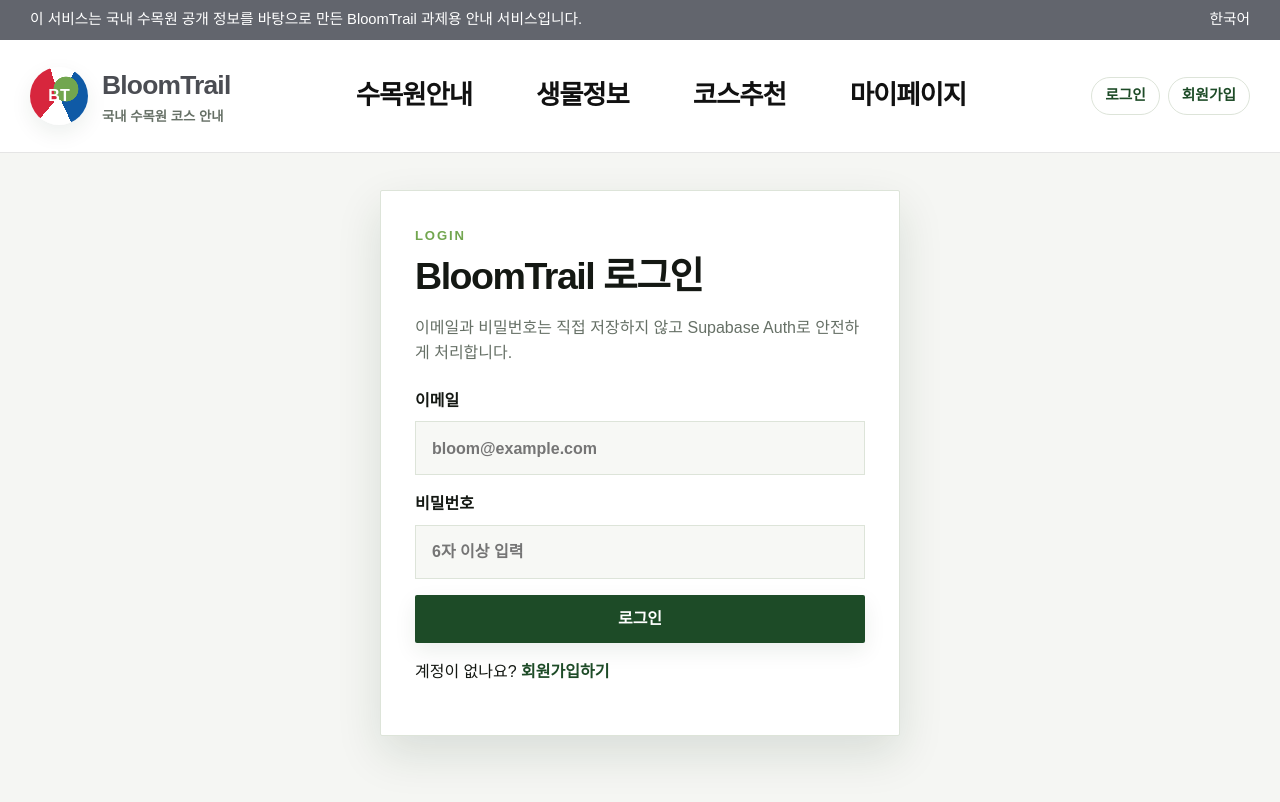
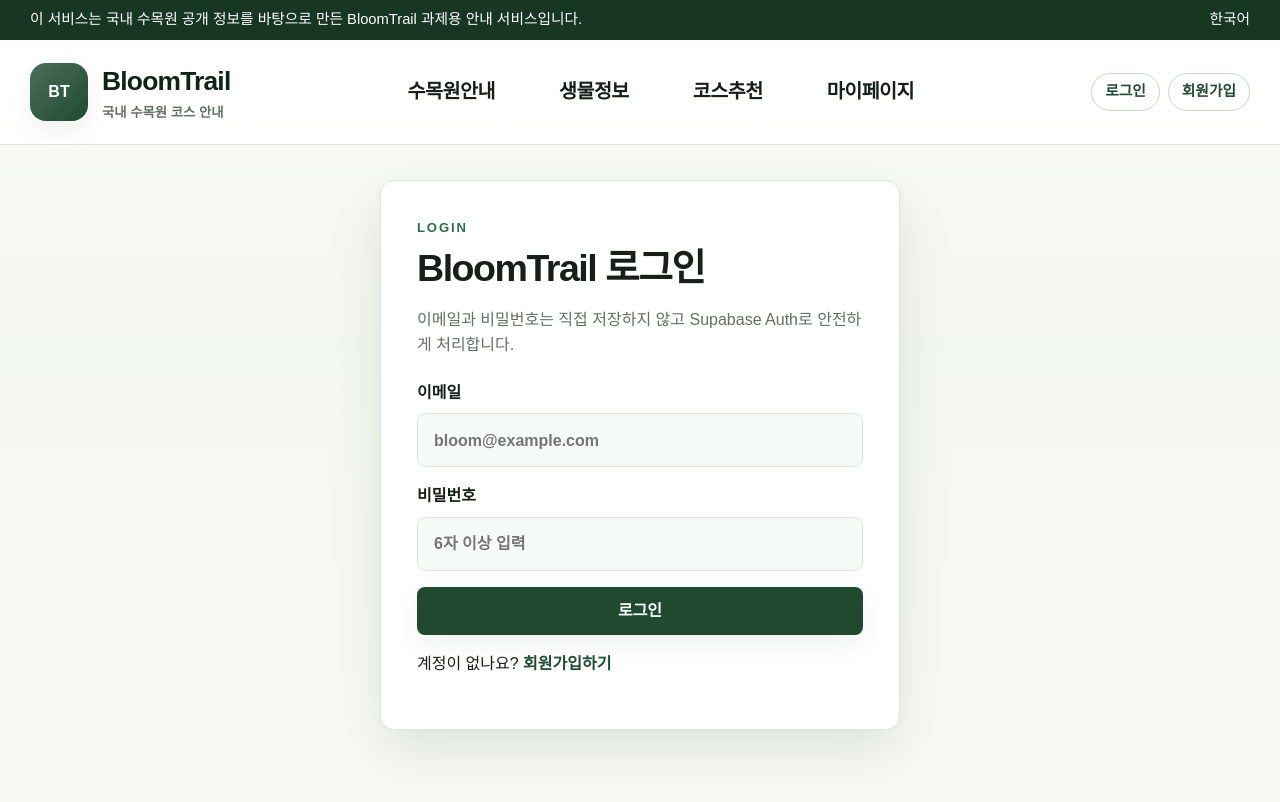
Before and after one commit to hanjaeeun1130/BloomTrail, a Next.js app: page /login in a window 1280 px wide. Shown: the top 802 px of the page. Built offline with nearby package versions, Linux system fonts and the light colour scheme; no server answers.

Commit message:
Refine official visual design

```diff
--- a/app/globals.css
+++ b/app/globals.css
@@ -1,17 +1,21 @@
 :root {
-  --green-950: #102715;
-  --green-850: #1d4b27;
-  --green-700: #2f6a39;
-  --green-500: #72a64f;
-  --green-100: #eef7e7;
-  --gray-700: #5f626b;
-  --gray-100: #f3f4f2;
-  --ink: #141813;
-  --muted: #667066;
-  --line: #dde4d9;
+  --green-950: #0f2418;
+  --green-900: #173723;
+  --green-850: #1f4a30;
+  --green-700: #2f6f48;
+  --green-500: #6d9f5f;
+  --green-100: #eef6ef;
+  --green-50: #f7fbf7;
+  --cream: #fbfaf5;
+  --gray-700: #555f59;
+  --gray-100: #f4f6f2;
+  --ink: #162019;
+  --muted: #626f66;
+  --line: #dce5dd;
   --white: #ffffff;
-  --shadow: 0 18px 46px rgba(18, 46, 24, 0.12);
-  --soft-shadow: 0 8px 22px rgba(18, 46, 24, 0.08);
+  --shadow: 0 22px 54px rgba(14, 36, 24, 0.1);
+  --soft-shadow: 0 10px 26px rgba(14, 36, 24, 0.07);
+  --focus: 0 0 0 4px rgba(47, 111, 72, 0.16);
 }
 
 * {
@@ -27,7 +31,9 @@ body {
   color: var(--ink);
   font-family: Arial, "Apple SD Gothic Neo", "Noto Sans KR", sans-serif;
   line-height: 1.6;
-  background: #f5f6f3;
+  background:
+    linear-gradient(180deg, var(--cream), #f3f7f1 42%, #f8faf6),
+    var(--cream);
 }
 
 a {
@@ -45,8 +51,8 @@ button {
 }
 
 .site-header {
-  background: var(--white);
-  border-bottom: 1px solid #e5e5e5;
+  background: rgba(255, 255, 255, 0.96);
+  border-bottom: 1px solid var(--line);
 }
 
 .government-strip {
@@ -56,11 +62,11 @@ button {
   padding: 8px max(24px, calc((100vw - 1220px) / 2));
   color: var(--white);
   font-size: 0.92rem;
-  background: #62656d;
+  background: var(--green-900);
 }
 
 .navbar {
-  min-height: 112px;
+  min-height: 104px;
   display: grid;
   grid-template-columns: auto 1fr auto;
   align-items: center;
@@ -82,10 +88,10 @@ button {
   height: 58px;
   color: var(--white);
   font-weight: 900;
-  border-radius: 50%;
+  border-radius: 16px;
   background:
-    radial-gradient(circle at 62% 38%, var(--green-500) 0 24%, transparent 25%),
-    conic-gradient(from 220deg, #d7263d 0 34%, #ffffff 34% 48%, #0f5aa6 48% 82%, #ffffff 82% 100%);
+    linear-gradient(135deg, rgba(255, 255, 255, 0.2), transparent),
+    var(--green-850);
   box-shadow: var(--soft-shadow);
 }
 
@@ -95,7 +101,7 @@ button {
 }
 
 .logo strong {
-  color: #4b4d53;
+  color: var(--green-950);
   font-size: 1.65rem;
   font-weight: 900;
   letter-spacing: -0.03em;
@@ -113,10 +119,10 @@ button {
 }
 
 .primary-menu a {
-  color: #111;
-  font-size: clamp(1.1rem, 2.2vw, 1.65rem);
+  color: var(--ink);
+  font-size: clamp(1.02rem, 1.55vw, 1.22rem);
   font-weight: 900;
-  letter-spacing: -0.04em;
+  letter-spacing: -0.025em;
 }
 
 .primary-menu a:hover {
@@ -138,7 +144,7 @@ button {
   color: var(--green-850);
   font-size: 0.92rem;
   font-weight: 900;
-  border: 1px solid var(--line);
+  border: 1px solid #c8d8cc;
   border-radius: 999px;
   background: var(--white);
 }
@@ -157,16 +163,25 @@ button {
 
 .hero {
   position: relative;
-  min-height: 640px;
+  min-height: 620px;
   display: flex;
   align-items: flex-end;
   overflow: hidden;
   padding: 0 max(24px, calc((100vw - 1220px) / 2)) 56px;
   color: var(--white);
   background:
-    linear-gradient(90deg, rgba(0, 0, 0, 0.72), rgba(0, 0, 0, 0.24) 52%, rgba(0, 0, 0, 0.58)),
+    linear-gradient(90deg, rgba(7, 21, 13, 0.82), rgba(17, 45, 29, 0.42) 54%, rgba(7, 21, 13, 0.68)),
     url("https://images.unsplash.com/photo-1441974231531-c6227db76b6e?auto=format&fit=crop&w=1800&q=82")
       center / cover;
+}
+
+.hero::after {
+  position: absolute;
+  inset: auto 0 0;
+  height: 180px;
+  content: "";
+  background: linear-gradient(180deg, transparent, rgba(251, 250, 245, 0.96));
+  pointer-events: none;
 }
 
 .hero-brand-panel {
@@ -177,7 +192,8 @@ button {
   align-items: center;
   gap: 14px;
   padding: 16px 20px;
-  border-radius: 2px;
+  border: 1px solid rgba(220, 229, 221, 0.86);
+  border-radius: 10px;
   background: rgba(255, 255, 255, 0.94);
   box-shadow: var(--soft-shadow);
 }
@@ -189,8 +205,8 @@ button {
   height: 54px;
   color: var(--white);
   font-weight: 900;
-  border-radius: 50%;
-  background: linear-gradient(135deg, #155aa7, #d92535 55%, var(--green-500));
+  border-radius: 14px;
+  background: var(--green-850);
 }
 
 .hero-brand-panel strong,
@@ -211,16 +227,19 @@ button {
 }
 
 .hero-content {
+  position: relative;
+  z-index: 1;
   max-width: 720px;
-  padding: 26px 30px;
-  border-left: 6px solid var(--green-500);
-  background: linear-gradient(90deg, rgba(0, 0, 0, 0.5), transparent);
+  padding: 30px 34px;
+  border-left: 6px solid #b8d4bd;
+  background: linear-gradient(90deg, rgba(8, 23, 14, 0.62), rgba(8, 23, 14, 0.14));
+  backdrop-filter: blur(2px);
 }
 
 .hero-label,
 .section-label {
   margin: 0 0 8px;
-  color: var(--green-500);
+  color: var(--green-700);
   font-size: 0.82rem;
   font-weight: 900;
   letter-spacing: 0.14em;
@@ -232,6 +251,10 @@ button {
   font-size: clamp(2.4rem, 5vw, 4.7rem);
   line-height: 1.08;
   letter-spacing: -0.055em;
+}
+
+.hero .hero-label {
+  color: #cae3ce;
 }
 
 .hero p:not(.hero-label) {
@@ -255,18 +278,31 @@ button {
   color: var(--white);
   font-weight: 900;
   border: 0;
-  border-radius: 2px;
+  border-radius: 8px;
   background: var(--green-850);
   box-shadow: var(--soft-shadow);
+  transition: transform 0.18s ease, box-shadow 0.18s ease, background 0.18s ease;
+}
+
+.hero-button:hover,
+.recommend-button:hover,
+.save-button:hover,
+.auth-form button:hover,
+.arboretum-card button:hover,
+.search-control button:hover {
+  background: var(--green-700);
+  box-shadow: 0 14px 30px rgba(14, 36, 24, 0.14);
+  transform: translateY(-1px);
 }
 
 .hero-button {
   margin-top: 28px;
   color: var(--green-950);
-  background: var(--white);
+  background: #f5fbf4;
 }
 
 .hero-caption {
+  z-index: 1;
   position: absolute;
   right: max(24px, calc((100vw - 1220px) / 2));
   bottom: 42px;
@@ -282,9 +318,9 @@ button {
 .auth-card {
   width: min(1140px, calc(100% - 48px));
   margin: 0 auto;
-  padding: 34px;
+  padding: 36px;
   border: 1px solid var(--line);
-  border-radius: 2px;
+  border-radius: 14px;
   background: var(--white);
   box-shadow: var(--shadow);
 }
@@ -326,10 +362,11 @@ button {
 }
 
 .national-stat-grid article {
-  padding: 18px;
+  padding: 20px;
   border: 1px solid var(--line);
+  border-radius: 12px;
   background:
-    linear-gradient(180deg, rgba(238, 247, 231, 0.72), rgba(255, 255, 255, 0.92)),
+    linear-gradient(180deg, rgba(238, 246, 239, 0.84), rgba(255, 255, 255, 0.96)),
     var(--white);
 }
 
@@ -384,8 +421,10 @@ button {
   grid-template-columns: 1fr auto;
   gap: 10px;
   padding: 10px;
-  border: 3px solid var(--green-850);
-  background: var(--white);
+  border: 1px solid #bdd1c2;
+  border-radius: 12px;
+  background: var(--green-50);
+  box-shadow: inset 0 1px 0 rgba(255, 255, 255, 0.82);
 }
 
 .operator-filter {
@@ -400,7 +439,7 @@ button {
   padding: 0 15px;
   color: var(--green-850);
   font-weight: 900;
-  border: 1px solid #cddfc5;
+  border: 1px solid #c9dbce;
   border-radius: 999px;
   background: var(--white);
 }
@@ -418,12 +457,14 @@ button {
   padding: 0 18px;
   color: var(--ink);
   font-size: 1.1rem;
-  border: 0;
-  background: #f7f8f5;
+  border: 1px solid transparent;
+  border-radius: 8px;
+  background: var(--white);
 }
 
 .search-control input:focus {
-  outline: 3px solid rgba(47, 106, 57, 0.18);
+  outline: 0;
+  box-shadow: var(--focus);
 }
 
 .result-toolbar {
@@ -461,10 +502,21 @@ button {
   flex-direction: column;
   padding: 22px;
   border: 1px solid var(--line);
+  border-radius: 14px;
   background:
-    linear-gradient(180deg, rgba(238, 247, 231, 0.45), transparent 45%),
+    linear-gradient(180deg, rgba(238, 246, 239, 0.52), transparent 50%),
     var(--white);
   box-shadow: var(--soft-shadow);
+  transition: transform 0.18s ease, border-color 0.18s ease, box-shadow 0.18s ease;
+}
+
+.arboretum-card:hover,
+.spot-card:hover,
+.saved-route-card:hover,
+.knowledge-card:hover {
+  border-color: #b8cfbe;
+  box-shadow: 0 18px 40px rgba(14, 36, 24, 0.1);
+  transform: translateY(-2px);
 }
 
 .arboretum-card h3,
@@ -517,7 +569,7 @@ button {
   color: var(--green-850);
   font-size: 0.82rem;
   font-weight: 900;
-  border: 1px solid #cddfc5;
+  border: 1px solid #c9dbce;
   border-radius: 999px;
   background: var(--green-100);
 }
@@ -556,6 +608,9 @@ button {
 
 .selected-card {
   border-top: 6px solid var(--green-850);
+  background:
+    linear-gradient(180deg, rgba(238, 246, 239, 0.4), transparent 34%),
+    var(--white);
 }
 
 .source-link {
@@ -577,7 +632,8 @@ button {
 .detail-grid article {
   padding: 18px;
   border: 1px solid var(--line);
-  background: #f8fbf4;
+  border-radius: 12px;
+  background: var(--green-50);
 }
 
 .detail-grid span {
@@ -612,7 +668,7 @@ button {
   color: var(--green-850);
   font-size: 0.86rem;
   font-weight: 900;
-  border: 1px solid #cddfc5;
+  border: 1px solid #c9dbce;
   border-radius: 999px;
   background: var(--white);
 }
@@ -632,7 +688,8 @@ button {
 .zone-list div {
   padding: 14px;
   border-left: 4px solid var(--green-700);
-  background: #f7faf4;
+  border-radius: 10px;
+  background: var(--green-50);
 }
 
 .zone-list strong,
@@ -661,7 +718,8 @@ fieldset {
   gap: 10px;
   padding: 22px;
   border: 1px solid var(--line);
-  background: #f9faf6;
+  border-radius: 12px;
+  background: var(--green-50);
 }
 
 legend {
@@ -677,7 +735,7 @@ fieldset label {
   padding: 8px 13px;
   color: var(--green-850);
   font-weight: 900;
-  border: 1px solid #cddfc5;
+  border: 1px solid #c9dbce;
   border-radius: 999px;
   background: var(--white);
 }
@@ -695,7 +753,7 @@ fieldset label:has(input:checked) {
 
 .route-options {
   background:
-    linear-gradient(135deg, rgba(238, 247, 231, 0.62), rgba(255, 255, 255, 0.92)),
+    linear-gradient(135deg, rgba(238, 246, 239, 0.68), rgba(255, 255, 255, 0.96)),
     var(--white);
 }
 
@@ -708,6 +766,7 @@ fieldset label:has(input:checked) {
 .course-preview-grid article {
   padding: 18px;
   border: 1px solid var(--line);
+  border-radius: 12px;
   background: var(--white);
   box-shadow: var(--soft-shadow);
 }
@@ -741,7 +800,7 @@ fieldset label:has(input:checked) {
 
 .knowledge-panel {
   background:
-    linear-gradient(135deg, rgba(16, 39, 21, 0.04), rgba(238, 247, 231, 0.74)),
+    linear-gradient(135deg, rgba(15, 36, 24, 0.04), rgba(238, 246, 239, 0.8)),
     var(--white);
 }
 
@@ -762,6 +821,7 @@ fieldset label:has(input:checked) {
   min-height: 166px;
   padding: 20px;
   border: 1px solid var(--line);
+  border-radius: 12px;
   background: var(--white);
   box-shadow: var(--soft-shadow);
 }
@@ -784,14 +844,10 @@ fieldset label:has(input:checked) {
   margin: 10px 0 0;
 }
 
-.knowledge-card:hover {
-  border-color: var(--green-850);
-  transform: translateY(-2px);
-}
-
 .observation-note {
   padding: 22px;
   color: var(--white);
+  border-radius: 12px;
   background:
     linear-gradient(160deg, rgba(16, 39, 21, 0.94), rgba(47, 106, 57, 0.9)),
     var(--green-850);
@@ -820,6 +876,7 @@ fieldset label:has(input:checked) {
   color: var(--green-950);
   font-size: 1.08rem;
   font-weight: 900;
+  border-radius: 10px;
   background: var(--green-100);
   border-left: 5px solid var(--green-700);
 }
@@ -833,13 +890,13 @@ fieldset label:has(input:checked) {
   padding: 36px;
   overflow: hidden;
   border: 1px solid var(--line);
-  border-radius: 2px;
+  border-radius: 14px;
   background:
     radial-gradient(circle at 18% 22%, rgba(114, 166, 79, 0.18), transparent 12rem),
     radial-gradient(circle at 84% 70%, rgba(47, 106, 57, 0.14), transparent 13rem),
     linear-gradient(90deg, rgba(47, 106, 57, 0.08) 1px, transparent 1px),
     linear-gradient(0deg, rgba(47, 106, 57, 0.08) 1px, transparent 1px),
-    #f6f9f2;
+    var(--green-50);
   background-size: auto, auto, 62px 62px, 62px 62px, auto;
 }
 
@@ -965,7 +1022,8 @@ fieldset label:has(input:checked) {
 .official-map-panel {
   overflow: hidden;
   border: 1px solid var(--line);
-  background: #f6f9f2;
+  border-radius: 14px;
+  background: var(--green-50);
   box-shadow: var(--soft-shadow);
 }
 
@@ -1023,13 +1081,21 @@ fieldset label:has(input:checked) {
   min-height: 54px;
   padding: 0 16px;
   border: 1px solid var(--line);
-  background: #f7f8f5;
+  border-radius: 8px;
+  background: var(--green-50);
+}
+
+.auth-form input:focus {
+  outline: 0;
+  box-shadow: var(--focus);
 }
 
 .form-message {
   margin-top: 14px;
   padding: 12px 14px;
   color: var(--green-950);
+  border: 1px solid #c9dbce;
+  border-radius: 10px;
   background: var(--green-100);
 }
 
@@ -1042,7 +1108,8 @@ fieldset label:has(input:checked) {
   grid-column: 1 / -1;
   padding: 24px;
   border: 1px dashed #b9cdb2;
-  background: #f8fbf4;
+  border-radius: 12px;
+  background: var(--green-50);
 }
 
 time {
```
